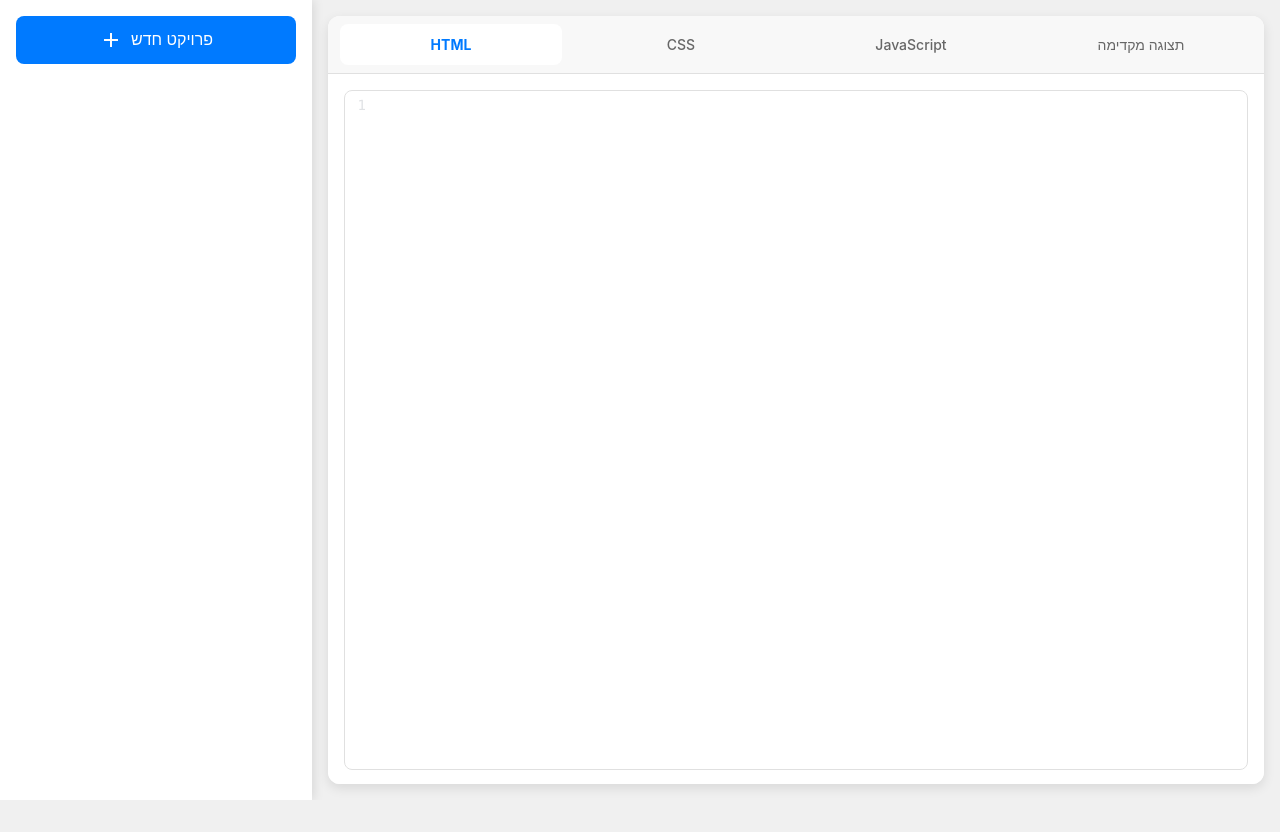
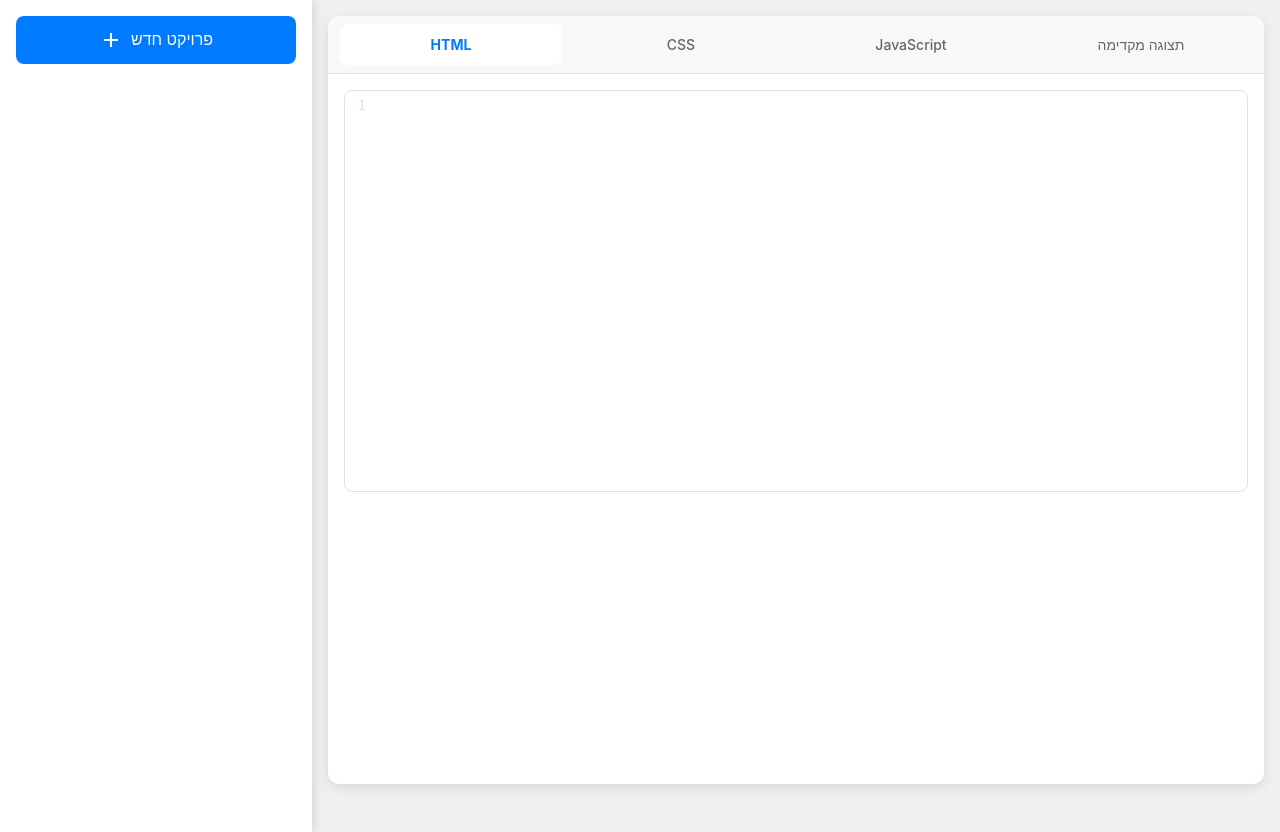
Before and after one commit to shaharc94/codeeditor, a plain HTML site: page index.html in a window 1280 px wide. Both pictures are taken after a click on the element "HTML". Before the commit the page ends 800 px from the top, so only its background shows below. Drawn offline with nearby package versions, Linux system fonts and the light colour scheme.

Commit message:
Update index.html

```diff
--- a/index.html
+++ b/index.html
@@ -26,6 +26,8 @@
             display: flex;
             flex-direction: column;
             padding: 16px;
+            height: 100vh;
+            overflow-y: auto;
         }
 
         #sidebar button {
@@ -101,14 +103,18 @@
             margin: 16px;
             box-shadow: 0 4px 12px rgba(0, 0, 0, 0.1);
             overflow: hidden;
+            height: calc(100vh - 32px);
         }
 
-        /* לשוניות */
+        /* לשוניות - קבועות בחלק העליון */
         #tabs {
             display: flex;
             background-color: #f8f8f8;
             padding: 8px;
             border-bottom: 1px solid #e0e0e0;
+            position: sticky;
+            top: 0;
+            z-index: 10;
         }
 
         .tab {
@@ -140,6 +146,8 @@
             display: none;
             padding: 16px;
             background-color: #ffffff;
+            overflow-y: auto;
+            height: calc(100% - 56px); /* גובה פחות גובה הלשוניות */
         }
 
         #editor-container.active, #preview-container.active {
@@ -147,7 +155,9 @@
         }
 
         .CodeMirror {
-            height: 100%;
+            height: auto;
+            min-height: 400px;
+            max-height: calc(100vh - 120px);
             border: 1px solid #e0e0e0;
             border-radius: 8px;
             font-family: 'Menlo', 'Consolas', monospace;
@@ -156,7 +166,7 @@
 
         iframe {
             width: 100%;
-            height: 100%;
+            height: calc(100vh - 120px);
             border: none;
             background-color: #ffffff;
             border-radius: 8px;
@@ -216,18 +226,21 @@
                     theme: "neo",
                     lineNumbers: true,
                     lineWrapping: true,
+                    viewportMargin: Infinity
                 }),
                 css: CodeMirror.fromTextArea(textareas.css, {
                     mode: "css",
                     theme: "neo",
                     lineNumbers: true,
                     lineWrapping: true,
+                    viewportMargin: Infinity
                 }),
                 js: CodeMirror.fromTextArea(textareas.js, {
                     mode: "javascript",
                     theme: "neo",
                     lineNumbers: true,
                     lineWrapping: true,
+                    viewportMargin: Infinity
                 }),
             };
 
@@ -245,6 +258,8 @@
                     Object.keys(editors).forEach(key => {
                         editors[key].getWrapperElement().style.display = key === tabName ? 'block' : 'none';
                     });
+                    // רענון העורך כדי להבטיח תצוגה נכונה לאחר מעבר בין לשוניות
+                    editors[tabName].refresh();
                 }
             }
 
@@ -330,6 +345,9 @@
                 editors.css.setValue(projects[currentProject].css || '');
                 editors.js.setValue(projects[currentProject].js || '');
             }
+
+            // רענון לכל העורכים בטעינה ראשונית
+            Object.values(editors).forEach(editor => editor.refresh());
         });
     </script>
 </body>
```
